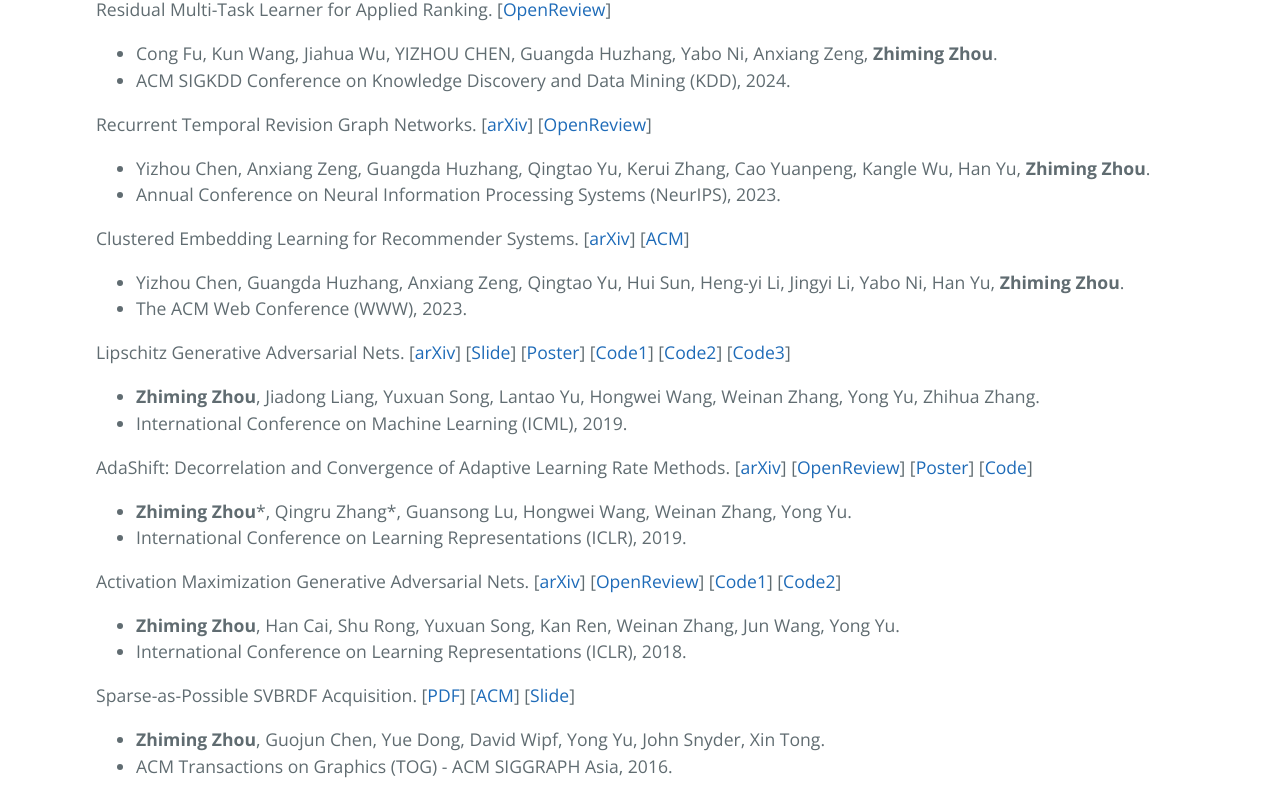
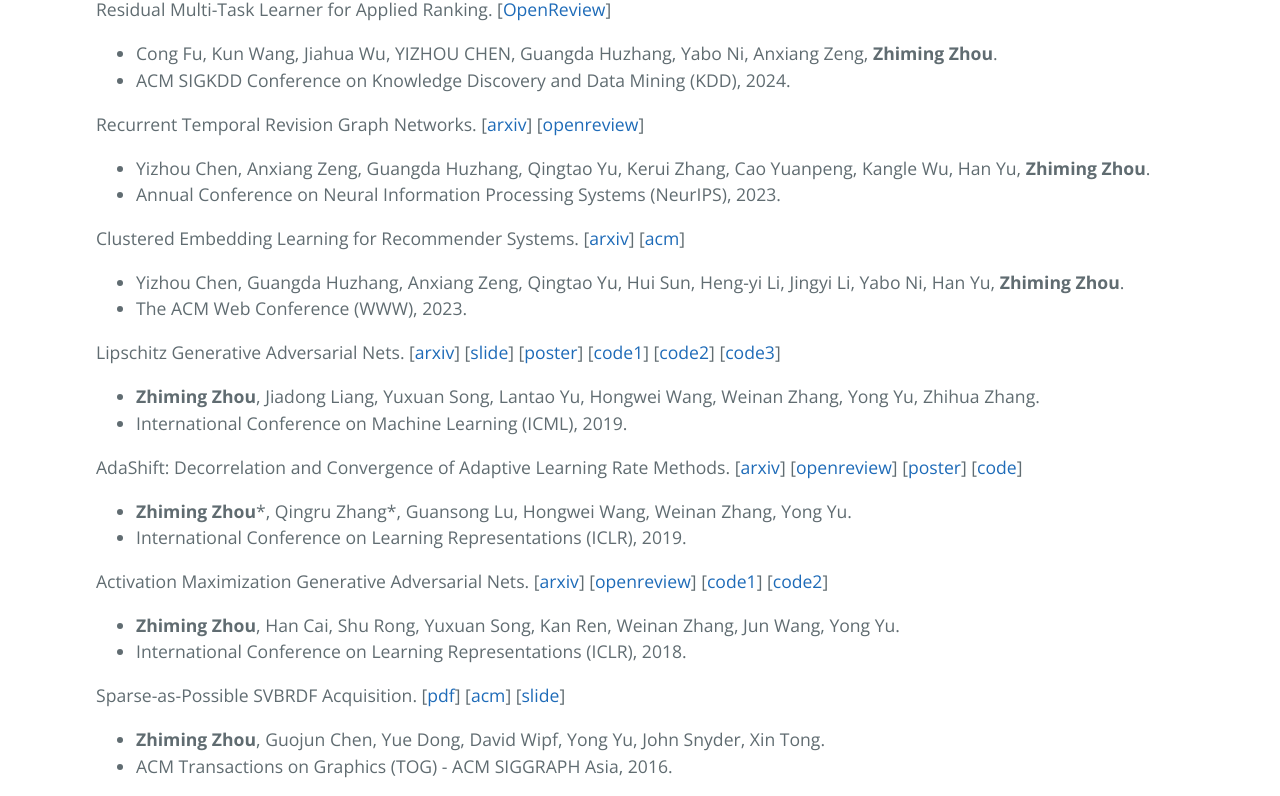
Before and after one commit to ZhimingZhou/zhimingzhou.github.io, a Jekyll site: the page built from index.md, in a window 1280 px wide. Shown: the part 1006-1802 px from the top of the page. Built offline with Jekyll 4.4.1, drawn with Linux system fonts in a browser that asks for light colours.

```diff
--- a/index.md
+++ b/index.md
@@ -32,52 +32,52 @@ Residual Multi-Task Learner for Applied Ranking.
 
 
 Recurrent Temporal Revision Graph Networks.
-  \[[arXiv](https://arxiv.org/abs/2309.12694)\]
-  \[[OpenReview](https://openreview.net/forum?id=B3UDx1rNOy)\]
+  \[[arxiv](https://arxiv.org/abs/2309.12694)\]
+  \[[openreview](https://openreview.net/forum?id=B3UDx1rNOy)\]
 - Yizhou Chen, Anxiang Zeng, Guangda Huzhang, Qingtao Yu, Kerui Zhang, Cao Yuanpeng, Kangle Wu, Han Yu, **Zhiming Zhou**.
 - Annual Conference on Neural Information Processing Systems (NeurIPS), 2023.
 
 
 Clustered Embedding Learning for Recommender Systems.
-  \[[arXiv](https://arxiv.org/abs/2302.01478)\]
-  \[[ACM](https://dl.acm.org/doi/abs/10.1145/3543507.3583362)\]
+  \[[arxiv](https://arxiv.org/abs/2302.01478)\]
+  \[[acm](https://dl.acm.org/doi/abs/10.1145/3543507.3583362)\]
 - Yizhou Chen, Guangda Huzhang, Anxiang Zeng, Qingtao Yu, Hui Sun, Heng-yi Li, Jingyi Li, Yabo Ni, Han Yu, **Zhiming Zhou**.
 - The ACM Web Conference (WWW), 2023.
 
 
 Lipschitz Generative Adversarial Nets.
-  \[[arXiv](https://arxiv.org/abs/1902.05687)\]
-  \[[Slide](https://icml.cc/media/Slides/icml/2019/halla(11-14-00)-11-15-10-4628-lipschitz_gener.pdf)\]
-  \[[Poster](https://s3.amazonaws.com/postersession.ai/ee90cc20-a261-4aee-b28f-899891a90be3.pdf)\]
-  \[[Code1](https://github.com/ZhimingZhou/AdaShift-LGANs-MaxGP-refactored)\]
-  \[[Code2](https://github.com/ZhimingZhou/LGANs-for-reproduce)\]
-  \[[Code3](https://github.com/ZhimingZhou/MaxGP-MaxAL-for-reproduce)\]
+  \[[arxiv](https://arxiv.org/abs/1902.05687)\]
+  \[[slide](https://icml.cc/media/Slides/icml/2019/halla(11-14-00)-11-15-10-4628-lipschitz_gener.pdf)\]
+  \[[poster](https://s3.amazonaws.com/postersession.ai/ee90cc20-a261-4aee-b28f-899891a90be3.pdf)\]
+  \[[code1](https://github.com/ZhimingZhou/AdaShift-LGANs-MaxGP-refactored)\]
+  \[[code2](https://github.com/ZhimingZhou/LGANs-for-reproduce)\]
+  \[[code3](https://github.com/ZhimingZhou/MaxGP-MaxAL-for-reproduce)\]
 - **Zhiming Zhou**, Jiadong Liang, Yuxuan Song, Lantao Yu, Hongwei Wang, Weinan Zhang, Yong Yu, Zhihua Zhang.
 - International Conference on Machine Learning (ICML), 2019.
 
 
 AdaShift: Decorrelation and Convergence of Adaptive Learning Rate Methods.
-  \[[arXiv](https://arxiv.org/abs/1810.00143)\]
-  \[[OpenReview](https://openreview.net/forum?id=HkgTkhRcKQ)\]
-  \[[Poster](https://s3.amazonaws.com/postersession.ai/bd0f7f0b-ecaa-4164-aeb6-d0cf181cc27b.jpg)\]
-  \[[Code](https://github.com/ZhimingZhou/AdaShift-LGANs-MaxGP-refactored)\]
+  \[[arxiv](https://arxiv.org/abs/1810.00143)\]
+  \[[openreview](https://openreview.net/forum?id=HkgTkhRcKQ)\]
+  \[[poster](https://s3.amazonaws.com/postersession.ai/bd0f7f0b-ecaa-4164-aeb6-d0cf181cc27b.jpg)\]
+  \[[code](https://github.com/ZhimingZhou/AdaShift-LGANs-MaxGP-refactored)\]
 - **Zhiming Zhou**\*, Qingru Zhang\*, Guansong Lu, Hongwei Wang, Weinan Zhang, Yong Yu.
 - International Conference on Learning Representations (ICLR), 2019.
 
 
 Activation Maximization Generative Adversarial Nets.
-  \[[arXiv](https://arxiv.org/abs/1703.02000)\]
-  \[[OpenReview](https://openreview.net/forum?id=HyyP33gAZ&noteId=HyyP33gAZ)\]
-  \[[Code1](https://github.com/ZhimingZhou/AM-GANs-refactored)\]
-  \[[Code2](https://github.com/ZhimingZhou/AM-GANs-for-reproduce)\]
+  \[[arxiv](https://arxiv.org/abs/1703.02000)\]
+  \[[openreview](https://openreview.net/forum?id=HyyP33gAZ&noteId=HyyP33gAZ)\]
+  \[[code1](https://github.com/ZhimingZhou/AM-GANs-refactored)\]
+  \[[code2](https://github.com/ZhimingZhou/AM-GANs-for-reproduce)\]
 - **Zhiming Zhou**, Han Cai, Shu Rong, Yuxuan Song, Kan Ren, Weinan Zhang, Jun Wang, Yong Yu.
 - International Conference on Learning Representations (ICLR), 2018.
 
 
 Sparse-as-Possible SVBRDF Acquisition.
-  \[[PDF](http://yuedong.shading.me/project/sparsesvbrdf/sparsesvbrdf.pdf)\]
-  \[[ACM](https://dl.acm.org/doi/10.1145/2980179.2980247)\]
-  \[[Slide](https://drive.google.com/file/d/16gUKZoQH4HiQ61gEQ-YFs6v9WTEOSixf/view?usp=sharing)\]
+  \[[pdf](http://yuedong.shading.me/project/sparsesvbrdf/sparsesvbrdf.pdf)\]
+  \[[acm](https://dl.acm.org/doi/10.1145/2980179.2980247)\]
+  \[[slide](https://drive.google.com/file/d/16gUKZoQH4HiQ61gEQ-YFs6v9WTEOSixf/view?usp=sharing)\]
 - **Zhiming Zhou**, Guojun Chen, Yue Dong, David Wipf, Yong Yu, John Snyder, Xin Tong.
 - ACM Transactions on Graphics (TOG) - ACM SIGGRAPH Asia, 2016.
 
```
